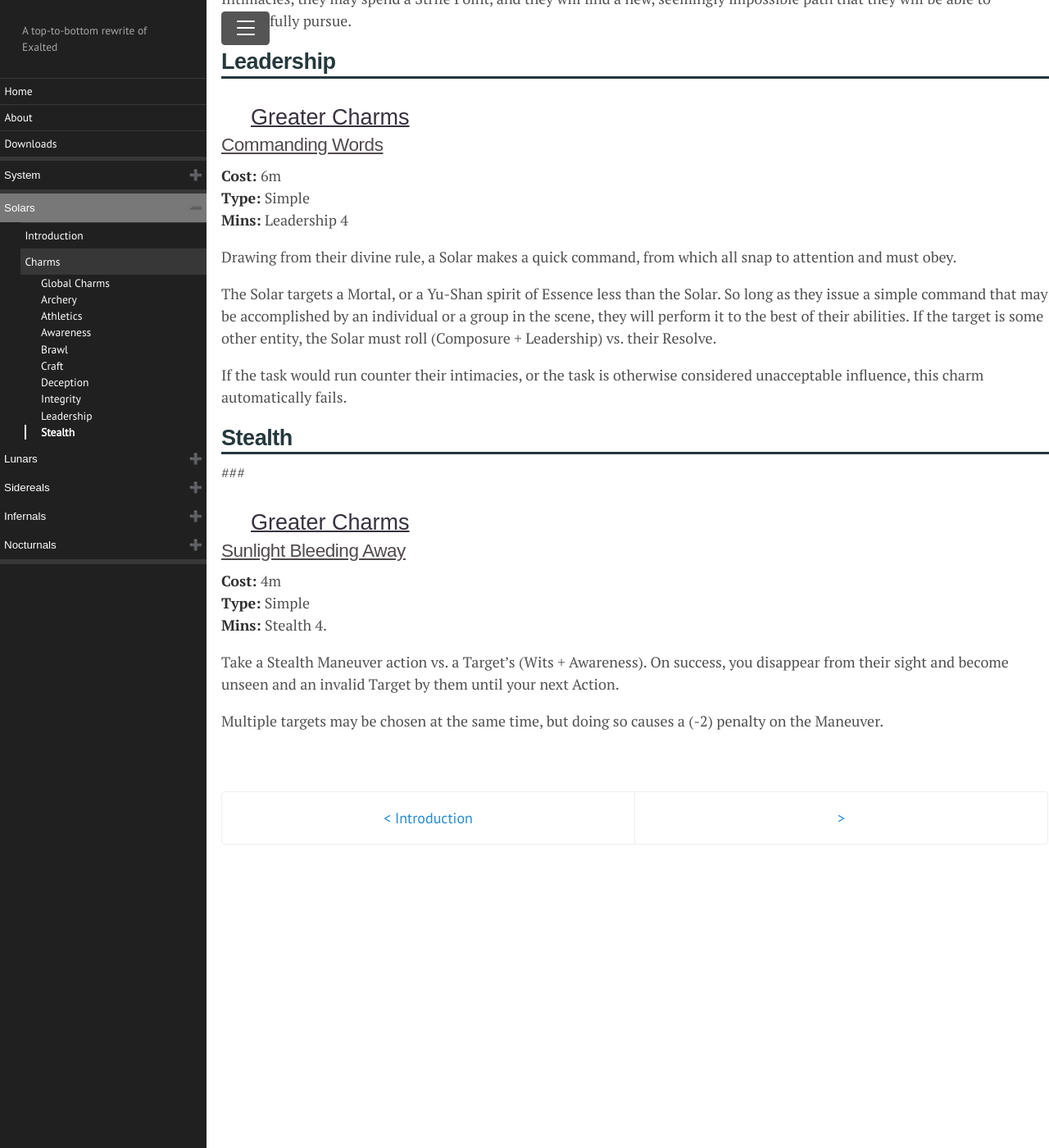
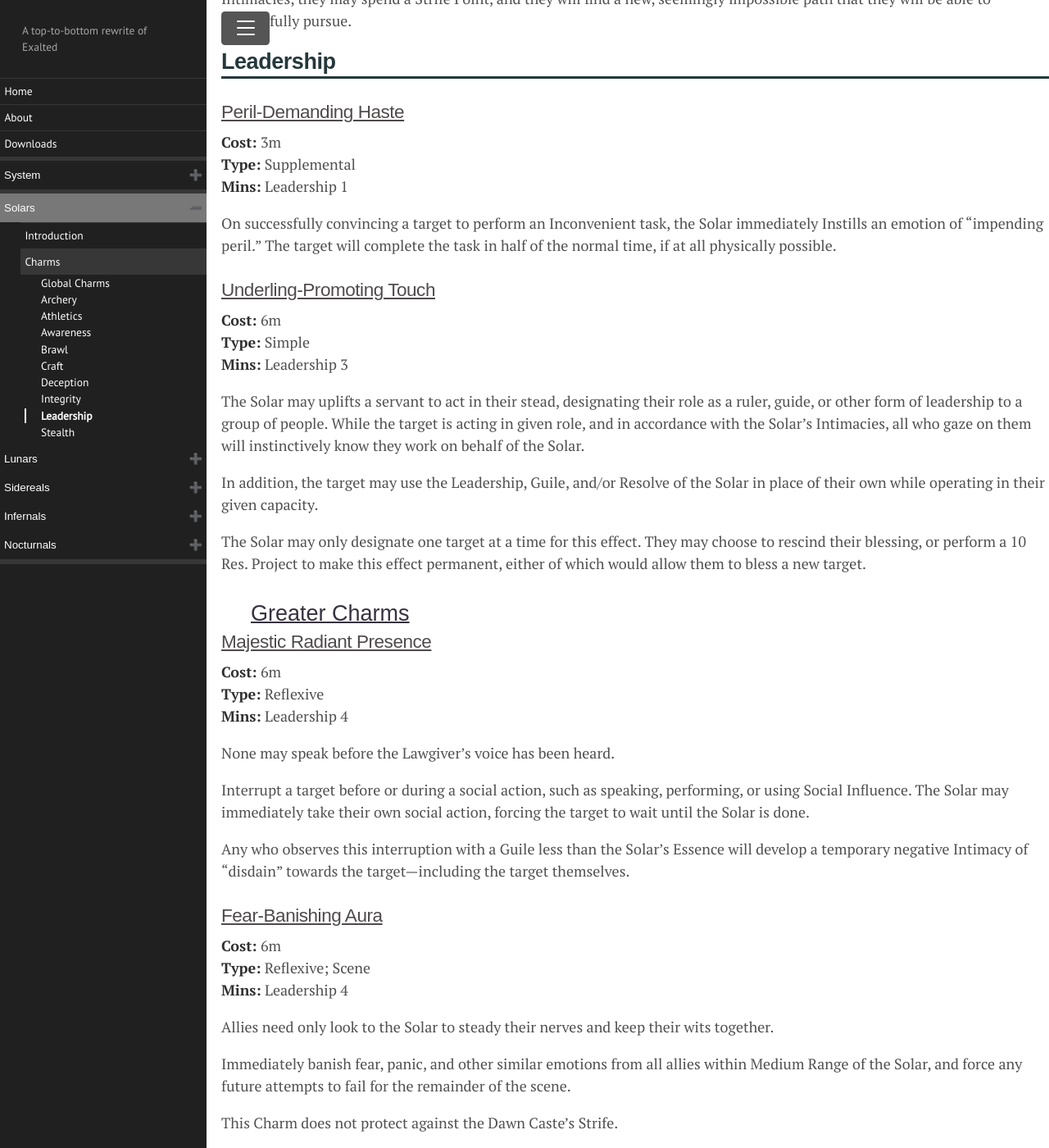
Before and after one commit to Dragonmystic707/exalted-reincarnated, a Jekyll site: the page built from docs/Solars/Charms.md, in a window 1280 px wide and 1400 px high, scrolled down 12004 px. Shown: the whole window at 82% size. Built offline with Jekyll 4.4.1, drawn with Linux system fonts in a browser that asks for light colours; some of the changed text lies outside the part shown.

Commit message:
Added a bunch of Leadership Charms

```diff
--- a/docs/Solars/Charms.md
+++ b/docs/Solars/Charms.md
@@ -599,25 +599,90 @@
 Leadership
 ----------
 
+### Peril-Demanding Haste
+
+**Cost:** 3m
+**Type:** Supplemental
+**Mins:** Leadership 1
+
+On successfully convincing a target to perform an Inconvenient task, the
+Solar immediately Instills an emotion of “impending peril.” The target
+will complete the task in half of the normal time, if at all physically
+possible.
+
+### Underling-Promoting Touch
+
+**Cost:** 6m
+**Type:** Simple
+**Mins:** Leadership 3
+
+The Solar may uplifts a servant to act in their stead, designating their
+role as a ruler, guide, or other form of leadership to a group of
+people. While the target is acting in given role, and in accordance with
+the Solar’s Intimacies, all who gaze on them will instinctively know
+they work on behalf of the Solar.
+
+In addition, the target may use the Leadership, Guile, and/or Resolve of
+the Solar in place of their own while operating in their given capacity.
+
+The Solar may only designate one target at a time for this effect. They
+may choose to rescind their blessing, or perform a 10 Res. Project to
+make this effect permanent, either of which would allow them to bless a
+new target.
+
 <div class="greater_charm">Greater Charms</div>
+
+### Majestic Radiant Presence
+
+**Cost:** 6m
+**Type:** Reflexive
+**Mins:** Leadership 4
+
+None may speak before the Lawgiver’s voice has been heard.
+
+Interrupt a target before or during a social action, such as speaking,
+performing, or using Social Influence. The Solar may immediately take
+their own social action, forcing the target to wait until the Solar is
+done.
+
+Any who observes this interruption with a Guile less than the Solar’s
+Essence will develop a temporary negative Intimacy of “disdain” towards
+the target—including the target themselves.
+
+### Fear-Banishing Aura
+
+**Cost:** 6m
+**Type:** Reflexive; Scene
+**Mins:** Leadership 4
+
+Allies need only look to the Solar to steady their nerves and keep their
+wits together.
+
+Immediately banish fear, panic, and other similar emotions from all
+allies within Medium Range of the Solar, and force any future attempts
+to fail for the remainder of the scene.
+
+This Charm does not protect against the Dawn Caste’s Strife.
 
 ### Commanding Words
 
 **Cost:** 6m
-**Type:** Simple
-**Mins:** Leadership 4
+**Type:** Simple; Scene
+**Mins:** Leadership 5
 
 Drawing from their divine rule, a Solar makes a quick command, from
 which all snap to attention and must obey.
 
 The Solar targets a Mortal, or a Yu-Shan spirit of Essence less than the
-Solar. So long as they issue a simple command that may be accomplished
-by an individual or a group in the scene, they will perform it to the
-best of their abilities. If the target is some other entity, the Solar
-must roll (Composure + Leadership) vs. their Resolve.
+Solar. Any inconvenient task the Solar commands will be performed to the
+best of their abilities, without question nor needed roll.
 
-If the task would run counter their intimacies, or the task is otherwise
-considered unacceptable influence, this charm automatically fails.
+If the target is some other entity, the Solar must succeed on a
+(Composure + Leadership) vs. Resolve roll for this to take effect.
+
+If a given task would run counter their intimacies, or the task is
+otherwise considered unacceptable influence, this charm automatically
+fails and the target is broken from the Solar’s influence.
 
 Stealth
 -------
```
Also changed, not shown: docs/System/Charms.md (+23 -0 lines), src/design notes.md (added, +36 -0 lines), 11 other files.
